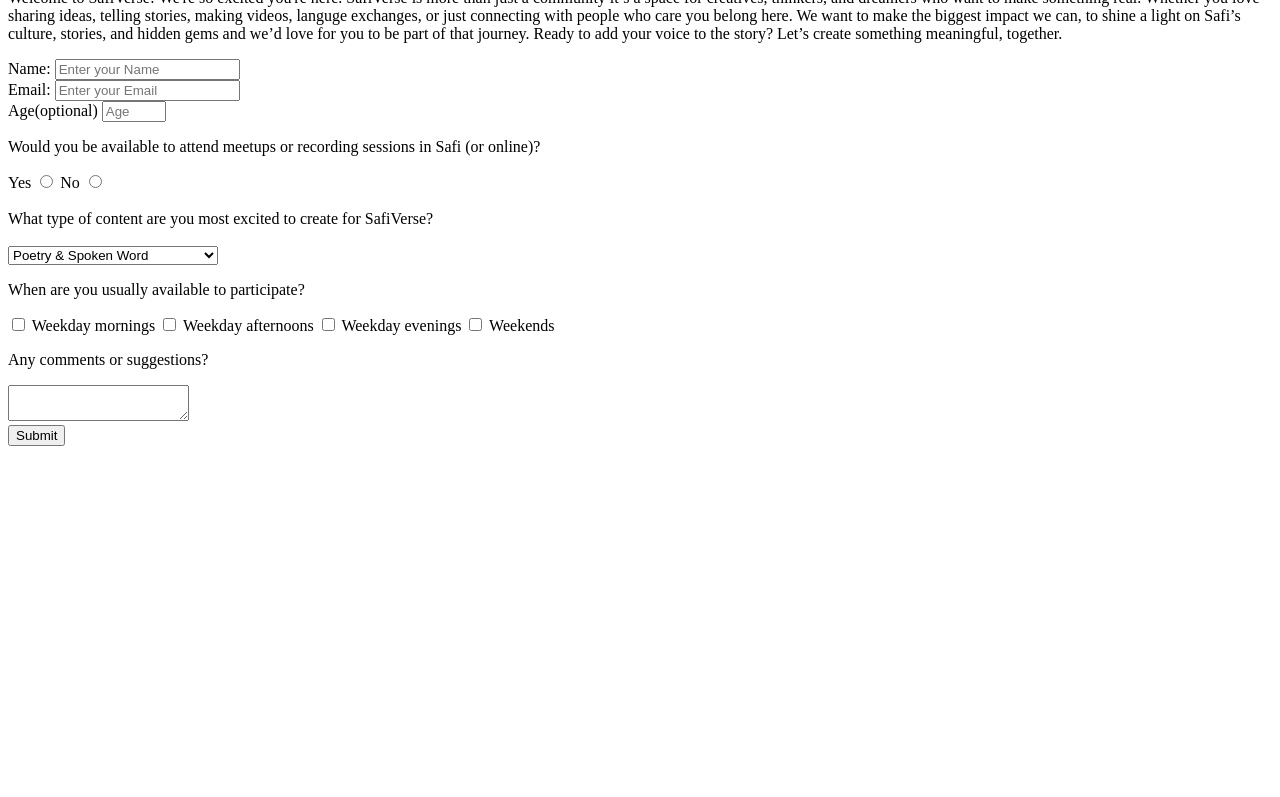
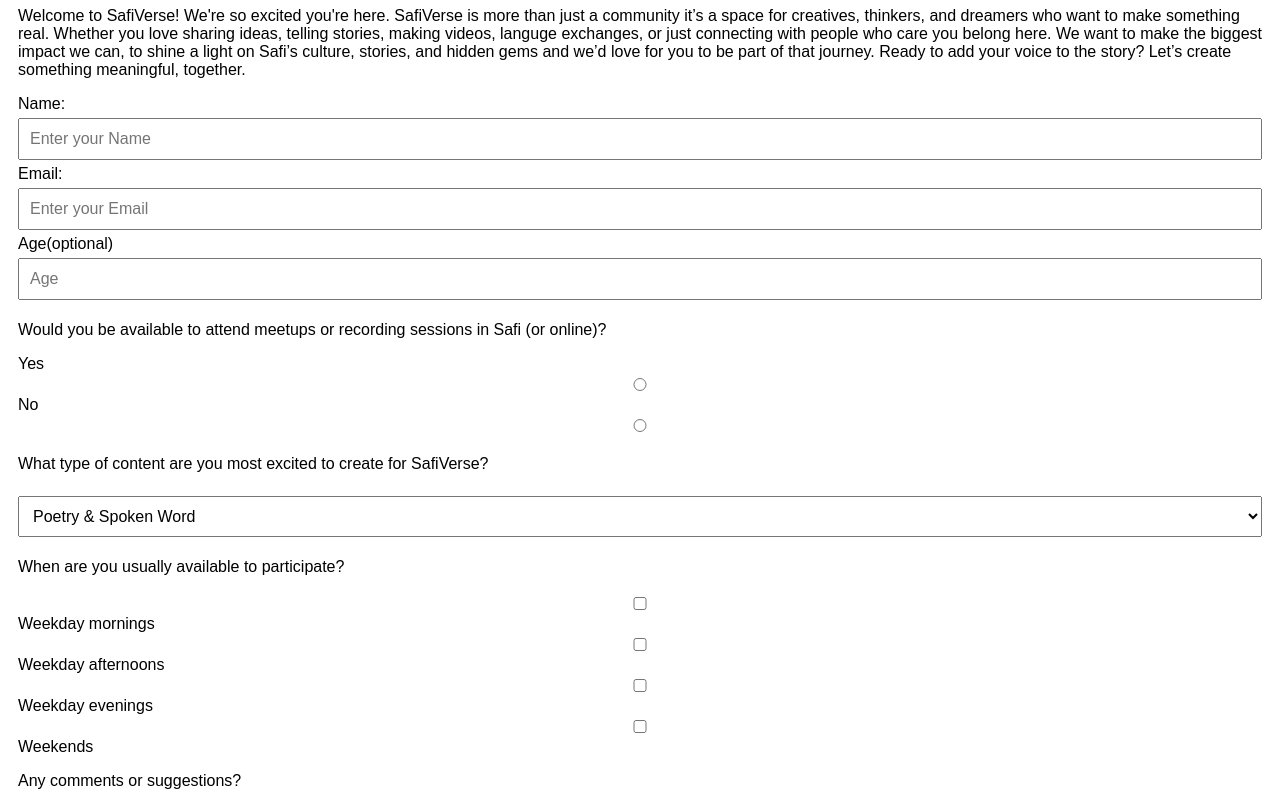
Before and after one commit to Mustapha2468-9h/safiverse-form, a plain HTML site: page index.html in a window 1280 px wide. Shown: the part 91-888 px from the top of the page. Before the commit the page ends 800 px from the top, so only its background shows below. Drawn offline with Linux system fonts and the light colour scheme.

Commit message:
Update index.html

```diff
--- a/index.html
+++ b/index.html
@@ -3,6 +3,32 @@
   <head>
     <meta charset="UTF-8" />
     <meta name="viewport" content="width=device-width, initial-scale=1.0">
+    <style>
+  body {
+    font-family: Arial, sans-serif;
+    padding: 10px;
+  }
+
+  input, select, textarea, button {
+    width: 100%;      /* makes them full width */
+    padding: 10px;    /* bigger click/tap area */
+    margin: 5px 0;    /* spacing between fields */
+    box-sizing: border-box; /* prevents overflow */
+    font-size: 16px;  /* easier to read on mobile */
+  }
+
+  button {
+    background-color: #4CAF50;
+    color: white;
+    border: none;
+    cursor: pointer;
+  }
+
+  button:hover {
+    background-color: #45a049;
+  }
+</style>
+
     <title>Survey Form</title>
   </head>
 
```
